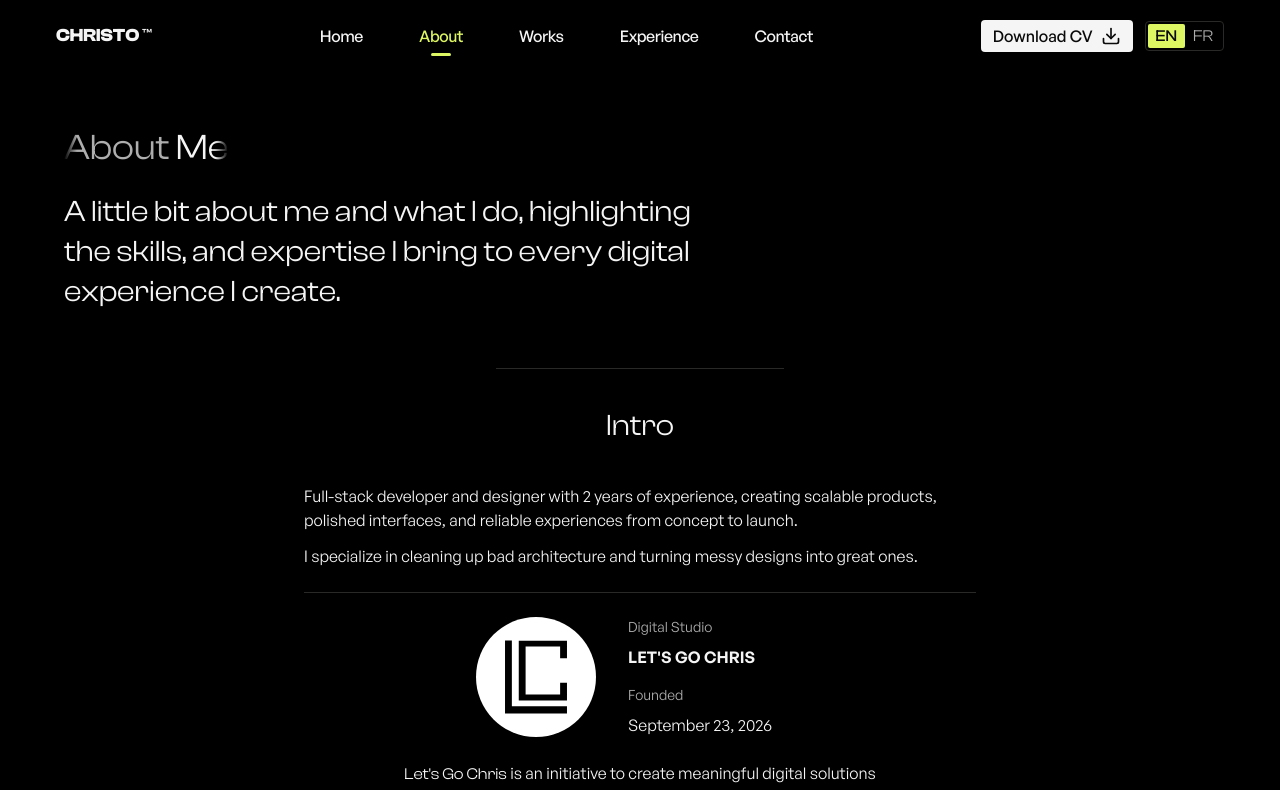
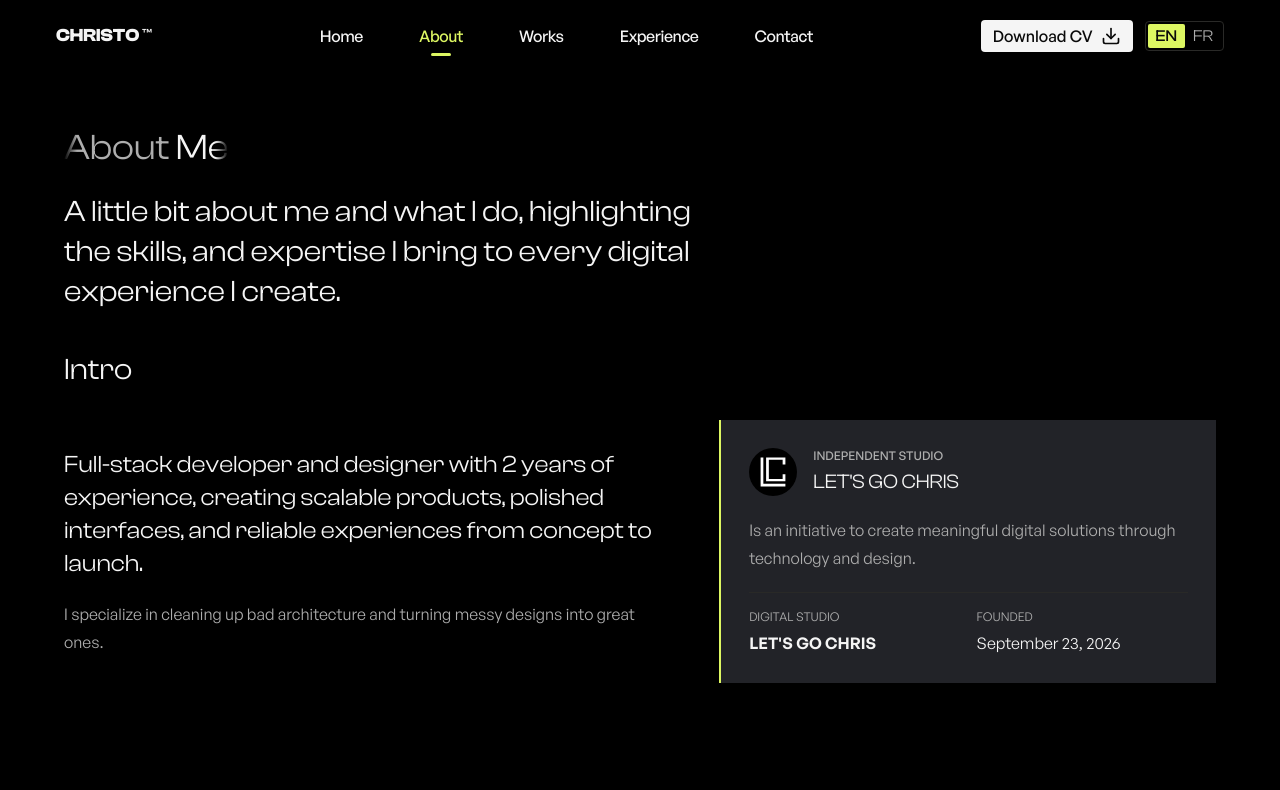
Before and after one commit to bossnare/portfolio, a Next.js app: page /about in a window 1280 px wide. Shown: the top 790 px of the page. Built offline with nearby package versions, Linux system fonts and the light colour scheme.

Commit message:
update Intro in About page

```diff
--- a/app/works/[id]/page.tsx
+++ b/app/works/[id]/page.tsx
@@ -1,28 +1,28 @@
-import {works} from '@/src/data/works'
-import {Page} from '@/src/components/Page'
+import { works } from '@/src/data/works';
+import { Page } from '@/src/components/Page';
 
-type Props = {params: Promise<{ id: string }>}
+type Props = { params: Promise<{ id: string }> };
 
-export async function generateMetadata({params}: Props) {
-    const {id} = await params
-    const work = works.find((w) => w.id === Number(id))
+export async function generateMetadata({ params }: Props) {
+  const { id } = await params;
+  const work = works.find((w) => w.id === Number(id));
 
   return {
-        title: work ? work.name : "Work not found",
-        description: work?.description
-    }
+    title: work ? work.name : 'Work not found',
+    description: work?.description,
+  };
 }
 
-export default async function WorkPage({params}: Props) {
-    const {id} = await params
-    const work = works.find((w) => w.id === Number(id))
+export default async function WorkPage({ params }: Props) {
+  const { id } = await params;
+  const work = works.find((w) => w.id === Number(id));
 
-    if (!work) return null
+  if (!work) return null;
 
   return (
     <Page>
       <h1 className="text-3xl font-medium">{work.name}</h1>
       <p className="text-muted-foreground">{work.description}</p>
     </Page>
-    )
+  );
 }
--- a/src/components/about/Intro.tsx
+++ b/src/components/about/Intro.tsx
@@ -1,42 +1,55 @@
+import { intro } from '@/src/data/abouts';
 import Image from 'next/image';
-import { intro } from '@/src/data/abouts';
 
 export const Intro = () => {
   return (
-    <section className="relative flex flex-col items-start w-full min-h-screen gap-10 pt-10 md:mt-10 md:gap-10 md:items-center">
-      <span className="absolute top-0 w-1/4 border-t border-border" />
+    <section className="flex w-full flex-col items-start justify-center gap-8">
+      <h2 className="max-w-md text-3xl">Intro</h2>
 
-      <h3 className="max-w-md text-3xl">Intro</h3>
-      <div className="flex flex-col items-center justify-between w-full gap-6 divide-y divide-border">
-        <div className="max-w-2xl pb-6 space-y-3">
-          <p>{intro.description[0]}</p>
-          <p>{intro.description[1]}</p>
+      <div className="grid w-full gap-8 md:grid-cols-[1.1fr_0.9fr] md:gap-12">
+        <div className="flex flex-col justify-center gap-5 md:py-5">
+          <p className="max-w-2xl font-display text-2xl leading-snug">
+            {intro.description[0]}
+          </p>
+          <p className="max-w-xl leading-7 text-muted-foreground">
+            {intro.description[1]}
+          </p>
         </div>
-        <div className="flex flex-col items-start gap-6 md:items-center">
-          <div className="flex items-center gap-8">
+
+        <div className="flex flex-col gap-5 border-t-2 border-primary bg-muted p-5 md:border-l-2 md:border-t-0 md:p-7">
+          <div className="flex items-center gap-4">
             <Image
               src={`/icon/${intro.letsgochris.image}`}
-              alt="logo-icon"
-              width={300}
-              height={300}
-              className="h-auto w-30 dark:invert"
+              alt={`${intro.letsgochris.name} mark`}
+              width={56}
+              height={56}
+              className="size-12 shrink-0 dark:"
             />
-            <div className="flex flex-col gap-4">
-              {intro.letsgochris.info.map((info) => (
-                <div key={info.value} className="flex flex-col gap-2">
-                  <span className="text-sm text-muted-foreground">
-                    {info.label}
-                  </span>
-                  <span className={`font-${info.font}`}>{info.value}</span>
-                </div>
-              ))}
+            <div>
+              <p className="text-xs font-medium uppercase text-muted-foreground">
+                Independent studio
+              </p>
+              <p className="mt-1 font-display text-xl">
+                {intro.letsgochris.name}
+              </p>
             </div>
-            <span className="border-t border-border/70" />
           </div>
 
-          <div className="max-w-lg md:text-center">
-            <span className="font-display">{intro.letsgochris.name}</span>{' '}
+          <p className="leading-7 text-muted-foreground">
             {intro.letsgochris.description}
+          </p>
+
+          <div className="grid grid-cols-2 gap-4 border-t border-border pt-4">
+            {intro.letsgochris.info.map((info) => (
+              <div key={info.label} className="flex flex-col gap-1.5">
+                <span className="text-xs uppercase text-muted-foreground">
+                  {info.label}
+                </span>
+                <span className={info.font ? `font-${info.font}` : undefined}>
+                  {info.value}
+                </span>
+              </div>
+            ))}
           </div>
         </div>
       </div>
--- a/src/components/about/PersonalInformation.tsx
+++ b/src/components/about/PersonalInformation.tsx
@@ -3,9 +3,7 @@ import Image from 'next/image';
 
 export const PersonalInformation = () => {
   return (
-    <section className="relative flex flex-col items-start justify-center w-full min-h-screen gap-10 md:gap-10 md:items-center">
-      <span className="absolute top-0 w-1/4 border-t border-border" />
-
+    <section className="flex flex-col items-start justify-center w-full min-h-screen gap-10 md:gap-10 md:items-center">
       <h3 className="max-w-md text-3xl">Personal Information</h3>
       <div className="flex flex-col justify-center gap-8 p-4 border divide-y rounded-lg bg-background md:items-center md:divide-x md:divide-y-0 md:flex-row divide-border border-border">
         <Image
--- a/src/components/about/StatsImpacts.tsx
+++ b/src/components/about/StatsImpacts.tsx
@@ -19,8 +19,7 @@ export function StatsImpacts() {
   const { goTo } = useNavigation();
 
   return (
-    <section className="relative flex flex-col items-start justify-center w-full min-h-screen gap-10 md:gap-10 md:items-center">
-      <span className="absolute top-0 w-1/4 border-t border-border" />
+    <section className="flex flex-col items-start justify-center w-full min-h-screen gap-10 md:gap-10 md:items-center">
       <h3 className="max-w-md text-3xl">My stats & impacts</h3>
       <div className="grid justify-between grid-cols-2 gap-12 md:grid-cols-4">
         {stats.map((stat) => (
--- a/src/data/abouts.ts
+++ b/src/data/abouts.ts
@@ -1,13 +1,15 @@
 export const abouts = {
   intro: {
-    description:
-      ['Full-stack developer and designer with 2 years of experience, creating scalable products, polished interfaces, and reliable experiences from concept to launch.', 'I specialize in cleaning up bad architecture and turning messy designs into great ones.'],
+    description: [
+      'Full-stack developer and designer with 2 years of experience, creating scalable products, polished interfaces, and reliable experiences from concept to launch.',
+      'I specialize in cleaning up bad architecture and turning messy designs into great ones.',
+    ],
 
     letsgochris: {
       image: 'icon.svg',
-      name: "Let's Go Chris",
+      name: "LET'S GO CHRIS",
       description:
-        'is an initiative to create meaningful digital solutions through technology and design.',
+        'Is an initiative to create meaningful digital solutions through technology and design.',
       founder: 'Christo Razafimanga',
       info: [
         { label: 'Digital Studio', value: "LET'S GO CHRIS", font: 'semibold' },
```
Lines whose indentation alone changed are shown as unchanged.
